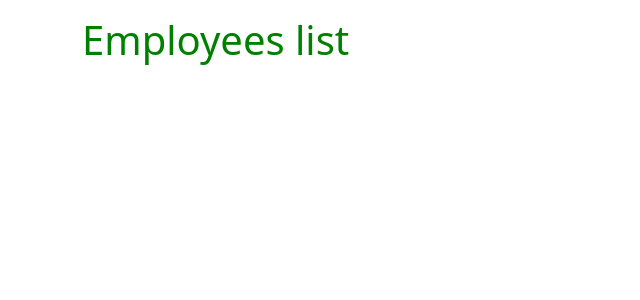
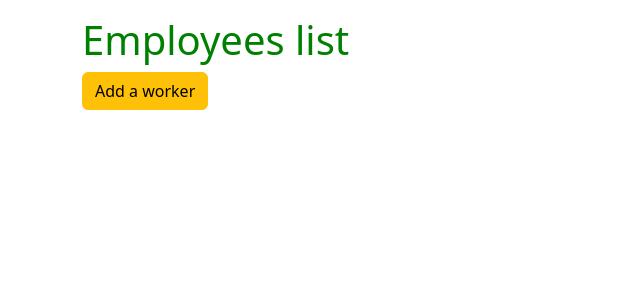
Before and after one commit to AnthonyWGit/Demo, a Symfony app: template templates/employe/index.html.twig in a window 1280 px wide. Shown: the part 96-396 px from the top of the page, without its empty margins (0-640 px from the left). Run offline with Twig, Linux system fonts and the light colour scheme; the template is opened without the code that fills it, so the values that code supplies are empty; some libraries are stand-ins or nearby versions.

Commit message:
adding btn to delete

```diff
--- a/templates/employe/index.html.twig
+++ b/templates/employe/index.html.twig
@@ -5,9 +5,13 @@
 {% block body %}
     <h1>Employees list</h1>
 
+    <a class="btn btn-warning" href=" {{ path('new_employe') }}">Add a worker</a>
+
     {% for employe in employes %}
         <p>
             <a href=" {{path("display_app_employe", { 'id' : employe.id }) }}"> {{employe}}{{"\n"|nl2br}} </a>
+            <a class="btn btn-warning" href=" {{ path('delete_employe' , { 'id' : employe.id }) }}">Fire worker </a>
+
         </p>
     {% endfor %}
 
```
